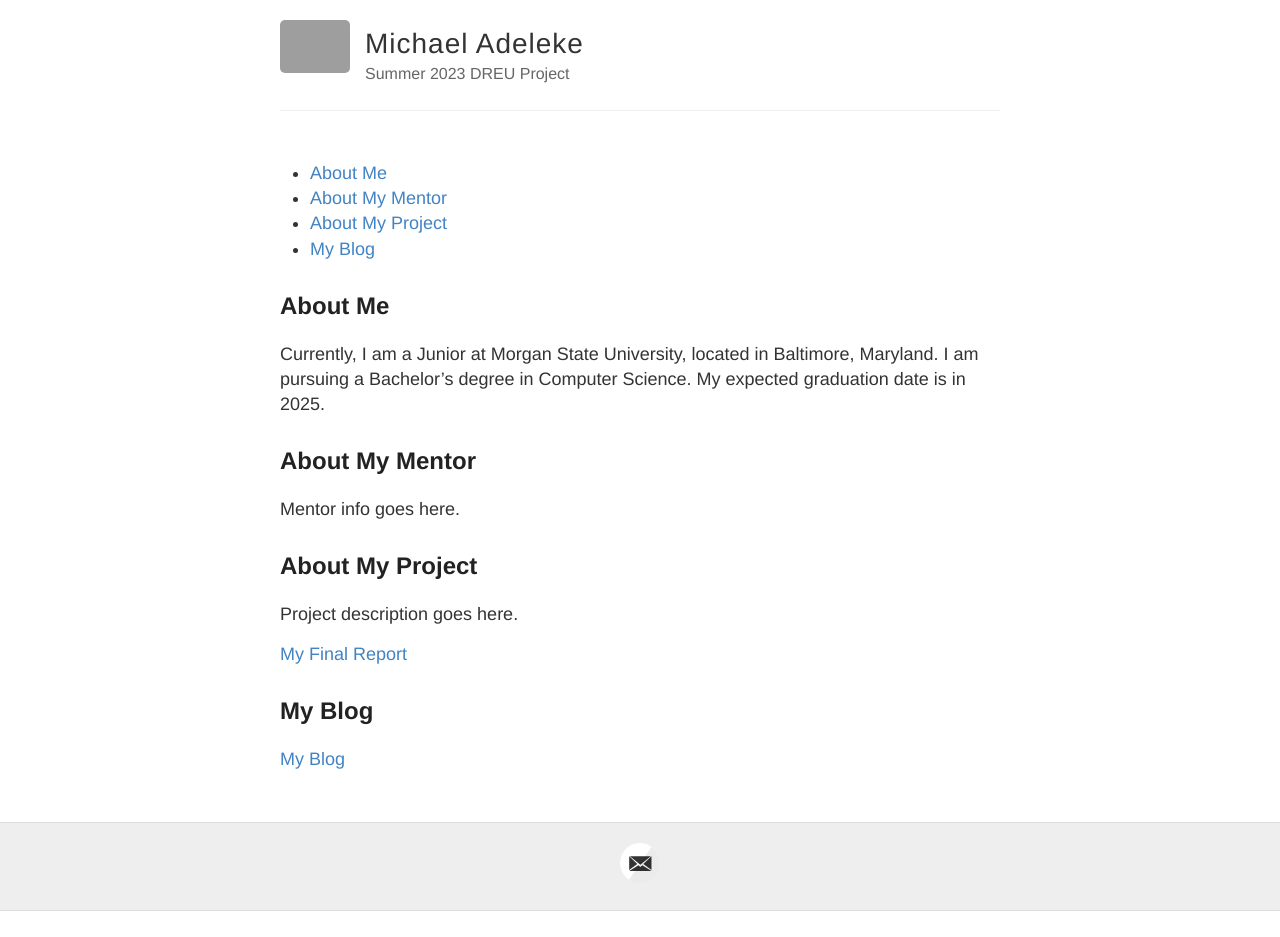
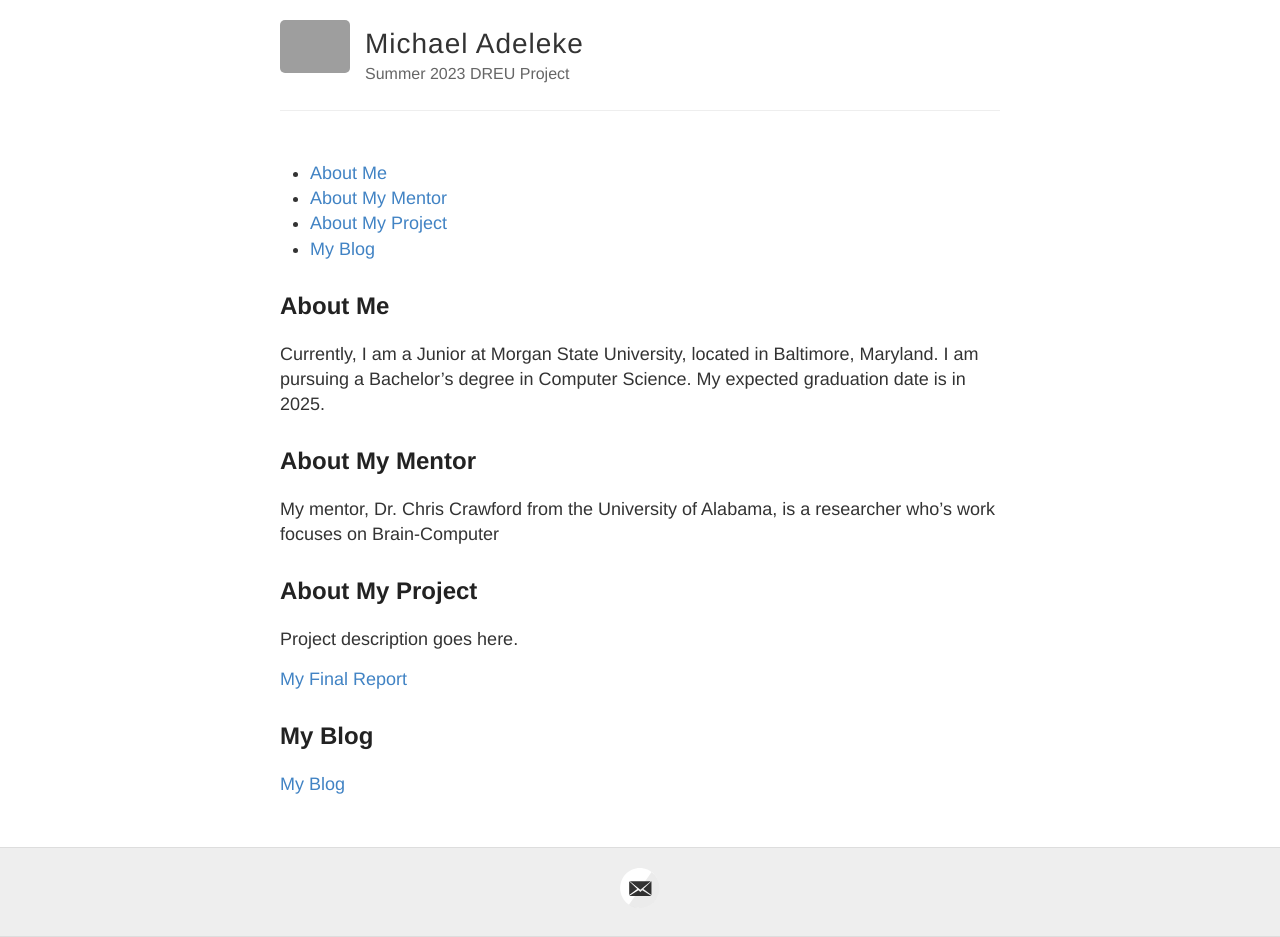
Before and after one commit to michaeladeleke1/michaeladeleke1.github.io, a Jekyll site: the page built from index.md, in a window 1280 px wide. Built offline with Jekyll 4.4.1, drawn with Linux system fonts in a browser that asks for light colours; before the commit the page ends 911 px from its top, so only the background shows below that; grey boxes are pictures that could not be loaded.

Commit message:
index.md

```diff
--- a/index.md
+++ b/index.md
@@ -12,7 +12,7 @@ Currently, I am a Junior at Morgan State University, located in Baltimore, Maryl
 
 ## About My Mentor
 
-Mentor info goes here.
+My mentor, Dr. Chris Crawford from the University of Alabama, is a researcher who's work focuses on Brain-Computer
 
 ## About My Project
 
```
